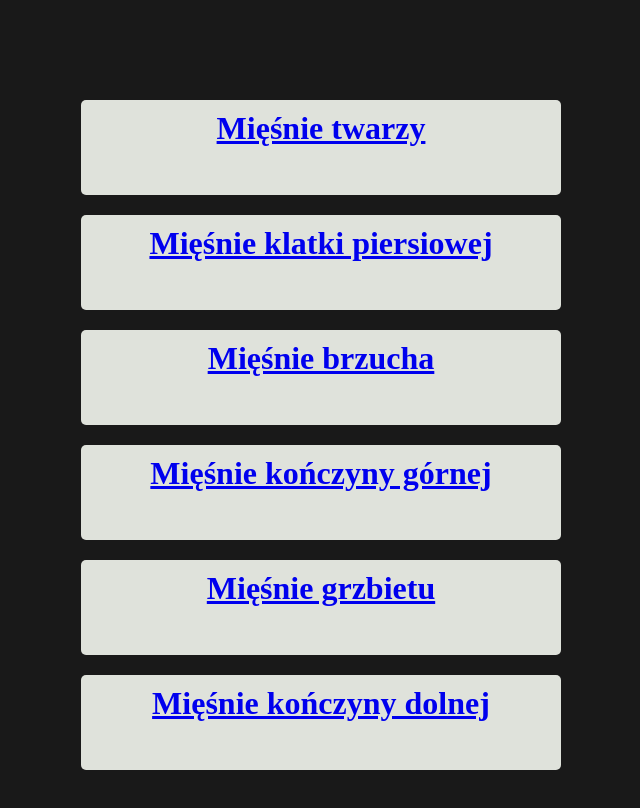
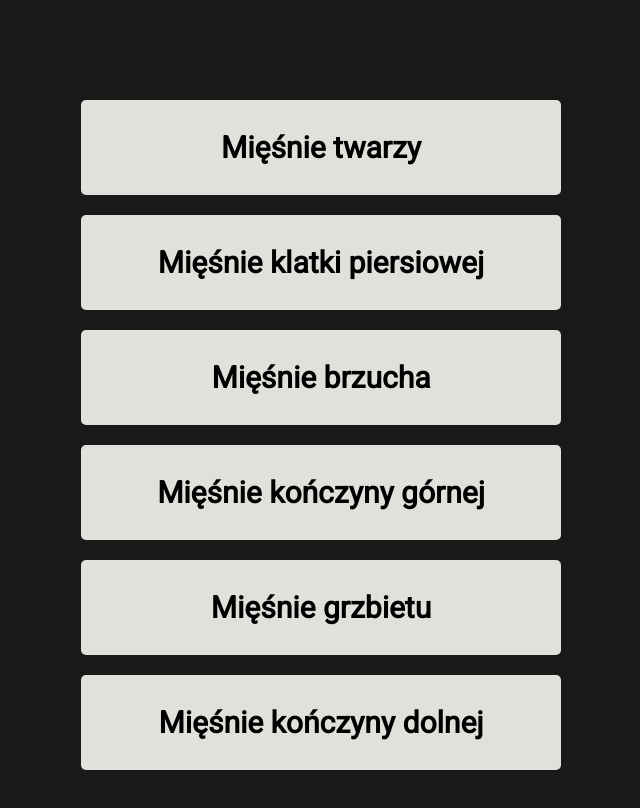
Before and after one commit to Citrix94/Interactive-Website-using-JS---Part-1---CodersTrust, a plain HTML site: page index.html in a window 1280 px wide. Shown: the whole page, without its empty margins (319-959 px from the left). Drawn offline with nearby package versions, Linux system fonts and the light colour scheme.

Commit message:
Update index.html

```diff
--- a/index.html
+++ b/index.html
@@ -1,38 +1,28 @@
 <!DOCTYPE html>
 <html lang="pl">
 	<head>
-		<title>Strona z wykorzystaniem zdarzenia "onclick"</title>
+		<title>Strona z wykorzystaniem zdarzenia w języku JavaScript / Przykłady mięśni</title>
 
 		<meta name="keywords" content="java script onclick zdarzenie strona www">
-		<meta name="description" content="Strona z wykorzystaniem zdarzenia w języku JavaScript">
+		<meta name="description" content="Strona z wykorzystaniem zdarzenia w języku JavaScript / Przykłady mięśni">
 		<meta charset="utf-8">
 
 		<link href="https://fonts.googleapis.com/css?family=Roboto" rel="stylesheet">
 
 		<link type="text/css" rel="stylesheet" href="style.css">
 
-		<script src="javascript.js"></script>
 	</head>
 	<body>
 		<div class="container">
-			<div class="block">
-				<a href="#" id="link"><h1>Mięśnie twarzy</h1></a>
-			</div>
-			<div class="block">
-				<a href="#" id="link2"><h1>Mięśnie klatki piersiowej</h1></a>
-			</div>
-			<div class="block">
-				<a href="#" id="link3"><h1>Mięśnie brzucha</h1></a>
-			</div>
-			<div class="block">
-				<a href="#" id="link4"><h1>Mięśnie kończyny górnej</h1></a>
-			</div>
-			<div class="block">
-				<a href="#" id="link5"><h1>Mięśnie grzbietu</h1></a>
-			</div>
-			<div class="block">
-				<a href="#" id="link6"><h1>Mięśnie kończyny dolnej</h1></a>
-			</div>
+			<div class="block"><h1>Mięśnie twarzy</h1></div>
+     			<div class="block"><h1>Mięśnie klatki piersiowej</h1></div>
+			<div class="block"><h1>Mięśnie brzucha</h1></div>
+      			<div class="block"><h1>Mięśnie kończyny górnej</h1></div>
+			<div class="block"><h1>Mięśnie grzbietu</h1></div>
+      			<div class="block"><h1>Mięśnie kończyny dolnej</h1></div>
 		</div>
+
+		<script src="javascript.js"></script>
+    		<script src="https://code.jquery.com/jquery-1.10.2.js"></script>
 	</body>
 </html>
```
